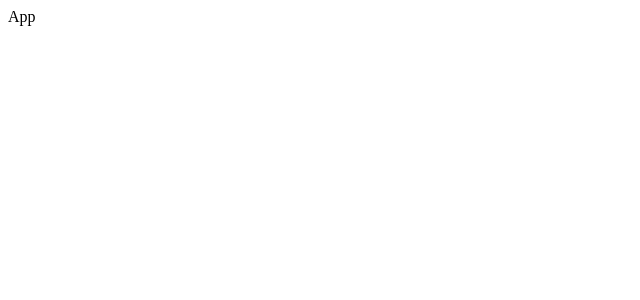
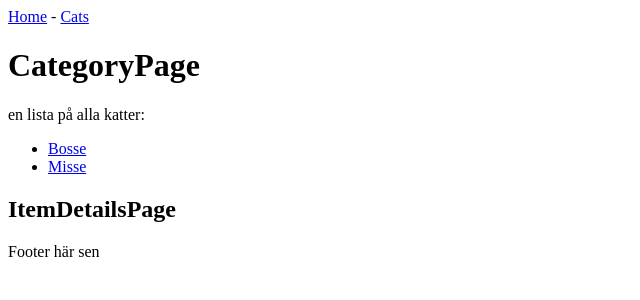
Before and after one commit to jessicaagren/stuffed-flatbread, a React (Vite) app: page /cats/1 in a window 1280 px wide. Shown: the top 300 px of the page, without its empty margins (0-640 px from the left). Built offline with nearby package versions, Linux system fonts and the light colour scheme.

Commit message:
First version of routing

```diff
--- a/src/App.tsx
+++ b/src/App.tsx
@@ -1,7 +1,60 @@
+import { createBrowserRouter, RouterProvider } from "react-router-dom";
 import "./App.scss";
+import RootLayout from "./layouts/RootLayout";
+import HomePage from "./routes/HomePage";
+import CategoryPage from "./routes/CategoryPage";
+import ItemDetailsPage from "./routes/ItemDetailsPage";
+import { useState } from "react";
+import { Item } from "./types";
+
+/*
+routes
+
+	startsida med kategorier, klicka på kategori
+	kategori kan vara en dynamisk route :categoryid
+	kategori kan vara statisk men då måste vi uppdatera router här varje gång vi lägger till en kategori
+
+	klicka in på bild bör vara dynamisk eftersom vi lägger till fler bilder
+
+*/
 
 function App() {
-	return <div>App</div>;
+	const [cats, setCats] = useState<Item[]>([
+		{
+			id: "abc",
+			category: "cat",
+			name: "Bosse",
+			details: "cute cat!",
+		},
+		{
+			id: "wert",
+			category: "cat",
+			name: "Misse",
+			details: "VERY cute cat!",
+		},
+	]);
+
+	const router = createBrowserRouter([
+		{
+			path: "/",
+			element: <RootLayout />,
+			children: [
+				{ index: true, element: <HomePage /> },
+				{
+					path: "cats",
+					element: <CategoryPage items={cats} />,
+					children: [
+						{
+							path: "/cats/:itemid",
+							element: <ItemDetailsPage items={cats} />,
+						},
+					],
+				},
+			],
+		},
+	]);
+
+	return <RouterProvider router={router} />;
 }
 
 export default App;
--- /dev/null
+++ b/src/layouts/RootLayout.tsx
@@ -0,0 +1,15 @@
+import { Link, Outlet } from "react-router-dom";
+
+export default function RootLayout() {
+	return (
+		<>
+			<nav>
+				<Link to="/">Home</Link> - <Link to="/cats">Cats</Link>
+			</nav>
+			<main>
+				<Outlet />
+			</main>
+			<footer>Footer här sen</footer>
+		</>
+	);
+}
--- /dev/null
+++ b/src/routes/CategoryPage.tsx
@@ -0,0 +1,25 @@
+import { Link, Outlet } from "react-router-dom";
+import { Item } from "../types";
+
+type CategoryPageProps = {
+	items: Item[];
+};
+
+const CategoryPage = ({ items }: CategoryPageProps) => {
+	return (
+		<div>
+			<h1>CategoryPage</h1>
+			<p>en lista på alla katter:</p>
+			<ul>
+				{items.map((cat) => (
+					<li key={cat.id}>
+						<Link to={cat.id}>{cat.name}</Link>
+					</li>
+				))}
+			</ul>
+			<Outlet />
+		</div>
+	);
+};
+
+export default CategoryPage;
--- /dev/null
+++ b/src/routes/HomePage.tsx
@@ -0,0 +1,10 @@
+const HomePage = () => {
+	return (
+		<div>
+			<h1>HomePage</h1>
+			<p>En sida med kategorier, items och anteckningar!</p>
+		</div>
+	);
+};
+
+export default HomePage;
--- /dev/null
+++ b/src/routes/ItemDetailsPage.tsx
@@ -0,0 +1,28 @@
+import { useParams } from "react-router-dom";
+import { Item } from "../types";
+
+type ItemDetailsPageProps = {
+	items: Item[];
+};
+const ItemDetailsPage = ({ items }: ItemDetailsPageProps) => {
+	const params = useParams();
+	console.log(params);
+
+	const item = items.filter((item) => item.id === params.itemid);
+
+	return (
+		<div>
+			<h2>ItemDetailsPage</h2>
+			<div>
+				{item.length > 0 && (
+					<>
+						<p>Name:{item[0].name}</p>
+						<p>Details:{item[0].details}</p>
+					</>
+				)}
+			</div>
+		</div>
+	);
+};
+
+export default ItemDetailsPage;
--- /dev/null
+++ b/src/types/index.ts
@@ -0,0 +1,6 @@
+export type Item = {
+	id: string;
+	category: string;
+	name: string;
+	details: string;
+};
```
